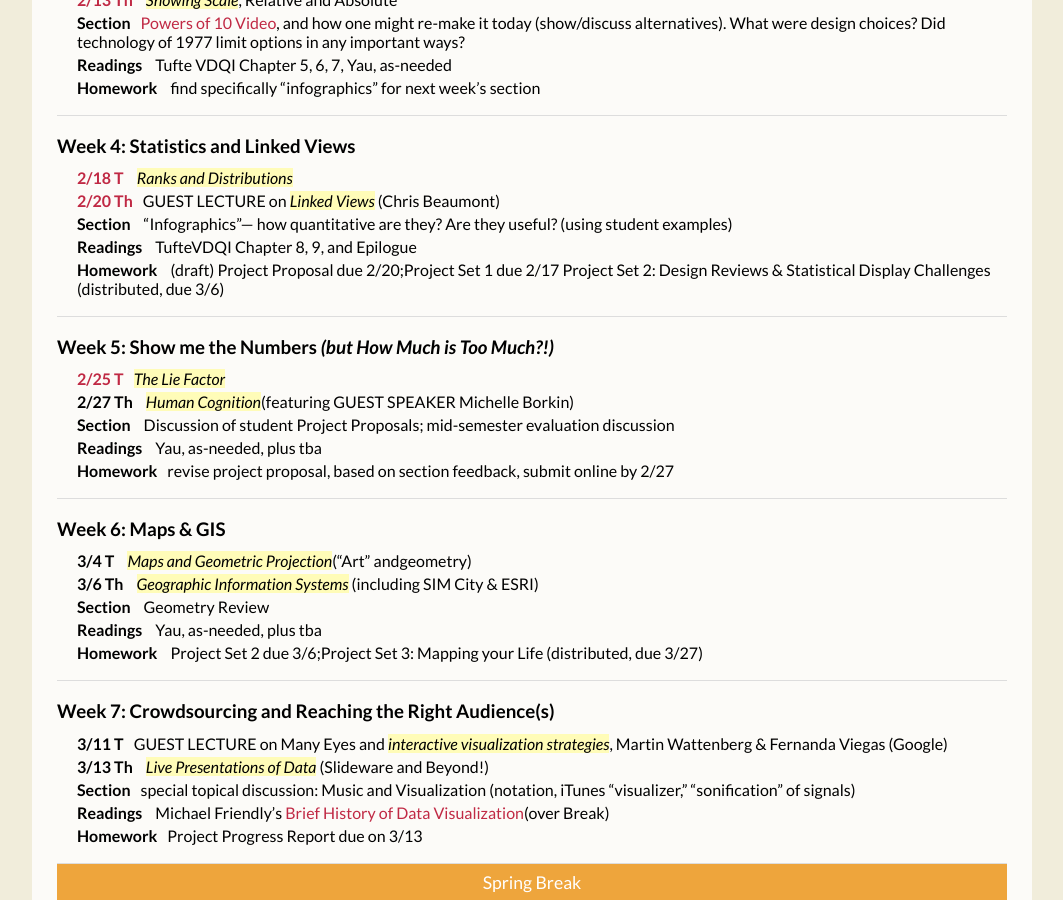
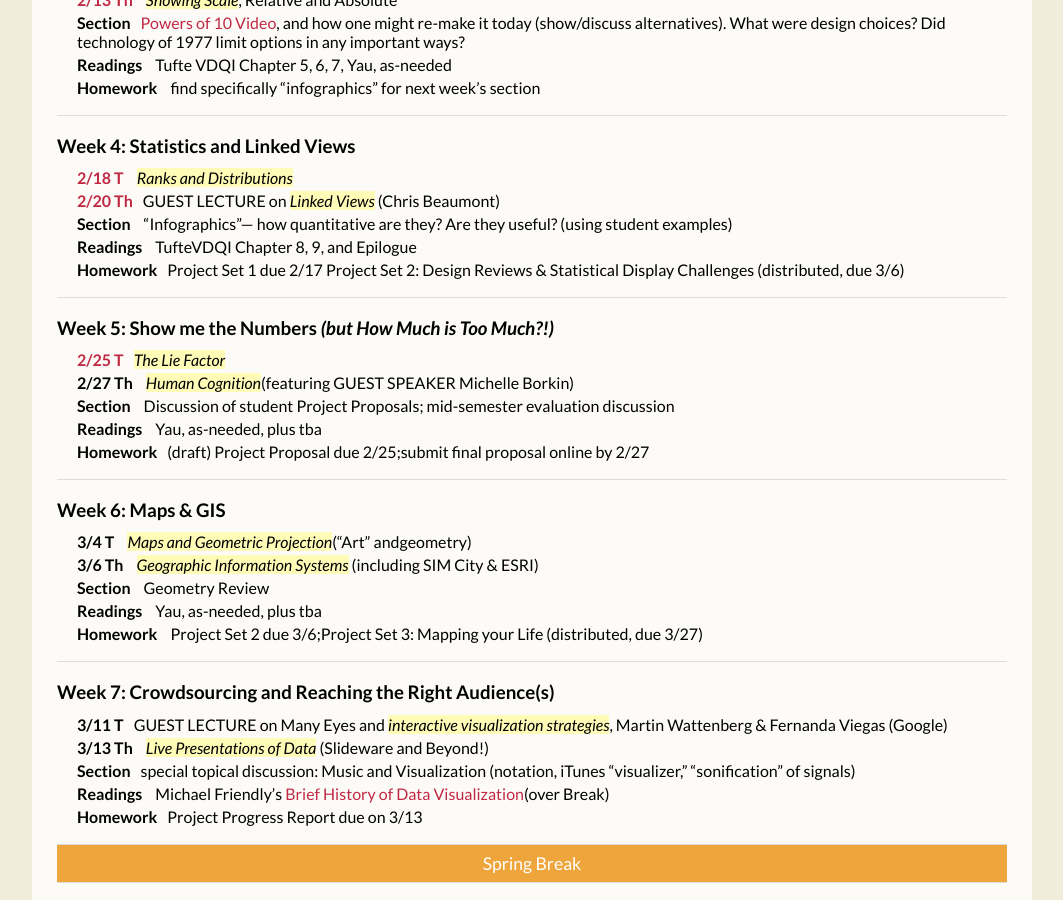
Before and after one commit to emr19/emr19.github.io, a Jekyll site: the page built from schedule/index.html, in a window 1280 px wide and 900 px high, scrolled down 857 px. Shown: the whole window, without its empty margins (108-1171 px from the left). Built offline with Jekyll 4.4.1, drawn with Linux system fonts in a browser that asks for light colours; Markdown is read by kramdown in place of the engine named in the settings.

Commit message:
Fixed proposal due dates

```diff
--- a/schedule/index.html
+++ b/schedule/index.html
@@ -118,8 +118,7 @@ title: Schedule
       "c3">VDQI Chapter 8, 9, and Epilogue</span></li>
 
     <li>
-      <span class="leader">Homework</span> <span class="c3 c12">(draft) Project Proposal
-        due 2/20</span><span class="c3">;</span><span class="c3 c12">Project Set 1 due 2/17</span>
+      <span class="leader">Homework</span><span class="c3 c12">Project Set 1 due 2/17</span>
         <span class="c3 c12">Project Set 2</span><span class="c3">: Design Reviews &amp; Statistical Display Challenges
         (distributed, due 3/6)</span>
     </li>
@@ -143,8 +142,8 @@ title: Schedule
     <li><span class="leader">Readings</span> <span class="c3">Yau, as-needed,
       plus tba</span></li>
 
-    <li><span class="leader">Homework</span><span class="c3 c12">revise project proposal</span><span class=
-      "c3">, based on section feedback,</span> <span class="c3 c12">submit online by
+    <li><span class="leader">Homework</span><span class="c3 c12">(draft) Project Proposal
+        due 2/25</span><span class="c3">;<span class="c3 c12">submit final proposal online by
       2/27</span></li>
   </ul>
 </div>
```
